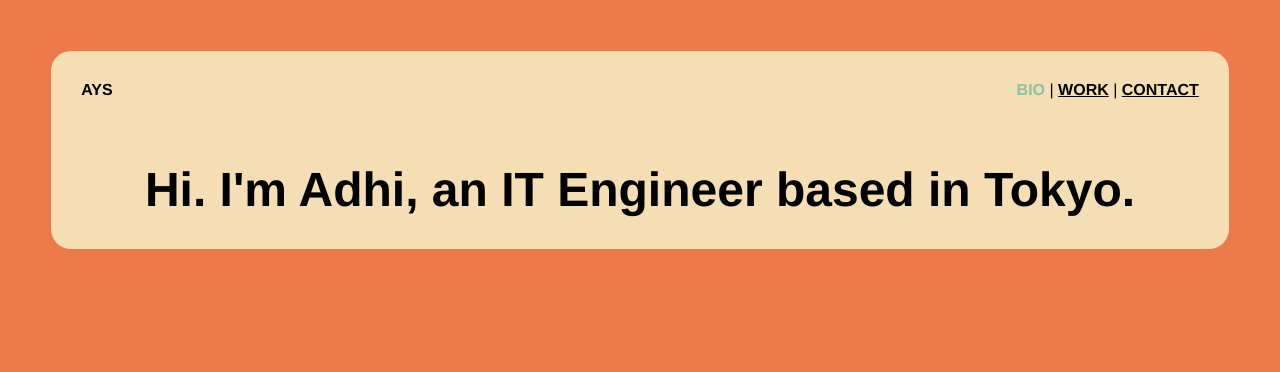
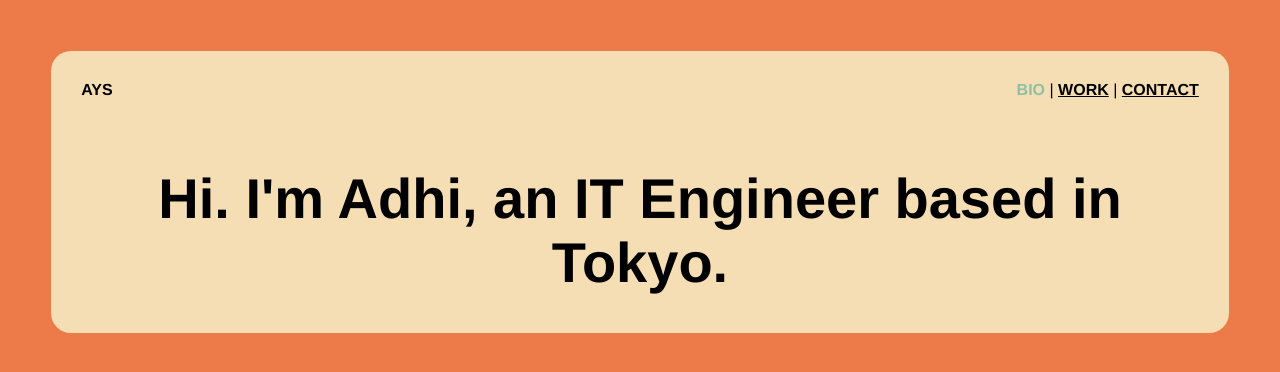
Before and after one commit to adhiyudanas/adhiyudanasvarajati, a Vue app: page /#/ in a window 1280 px wide. Shown: the top 372 px of the page. Built offline with nearby package versions, Linux system fonts and the light colour scheme.

Commit message:
fix background color for ios

```diff
--- a/src/styles/base/_breakpoints.scss
+++ b/src/styles/base/_breakpoints.scss
@@ -12,3 +12,6 @@ $screen-lg-min: 992px;
 
 // Large tablets and desktops
 $screen-xl-min: 1200px;
+
+// high res
+$screen-hd-min: 1920px;
--- a/src/styles/base/_color.scss
+++ b/src/styles/base/_color.scss
@@ -4,3 +4,5 @@ $container-background: #f5deb3;
 $plain-black: #000000;
 $light-pink: #f6bde8;
 $light-purple: #b8afff;
+$complement-blue: #49BBED;
+$analog-purple: #7a49a5;
--- a/src/styles/base/_mixins.scss
+++ b/src/styles/base/_mixins.scss
@@ -34,3 +34,10 @@
         @content;
     }
  }
+
+ // hd device
+ @mixin hd-screen {
+    @media (min-width: #{$screen-hd-min}) {
+        @content;
+    }
+ }
--- a/src/styles/layouts/_BioContents.scss
+++ b/src/styles/layouts/_BioContents.scss
@@ -1,33 +1,39 @@
 .bio-wrapper {
     .introduction {
-        h1 {
-            font-size: 3rem;
-            margin: 0.67em;
-        }
+      margin: 0.67em;
     }
 }
 
 // add breakpoints for screen
 @include phone-screen {
     .introduction h1 {
-      font-size: 1.4em;
+      font-size: 2.4rem;
+      margin: 0.67em;
     }
   }
 
   @include medium-screen {
     .introduction h1 {
-      font-size: 1.6em;
+      font-size: 2.6rem;
     }
   }
 
   @include large-screen {
     .introduction h1 {
-      // margin: 0;
+      font-size: 3rem;
     }
   }
 
   @include extraLarge-screen {
     .introduction h1 {
-      // margin: 0;
+      font-size: 3.5rem;
+      margin: 0.67em;
     }
   }
+
+  @include hd-screen {
+    .introduction h1 {
+      font-size: 4.5rem;
+      margin: 0.67em;
+    }
+  }
--- a/src/styles/layouts/_Header.scss
+++ b/src/styles/layouts/_Header.scss
@@ -39,11 +39,7 @@ header {
 // add breakpoints for screen
 @include phone-screen {
   #nav {
-    padding: 15px;
-  }
-
-  .introduction h1 {
-    font-size: 1.4em;
+    padding: 20px 25px 10px 25px
   }
 }
 
@@ -64,3 +60,9 @@ header {
     padding: 30px;
   }
 }
+
+@include hd-screen {
+  #nav {
+    // padding: 40px;
+  }
+}
--- a/vue.config.js
+++ b/vue.config.js
@@ -8,7 +8,9 @@ module.exports = {
           .plugin('html')
           .tap(args => {
               args[0].title = 'Adhi Yudana Svarajati';
-              args[0].meta = {'theme-color': '#ed7b49'};
+              args[0].meta = {'theme-color': '#636366',
+                'viewport': 'height=device-height,width=device-width,initial-scale=1,viewport-fit=cover,maximum-scale=1'
+              };
 
            return args;
       })
```
